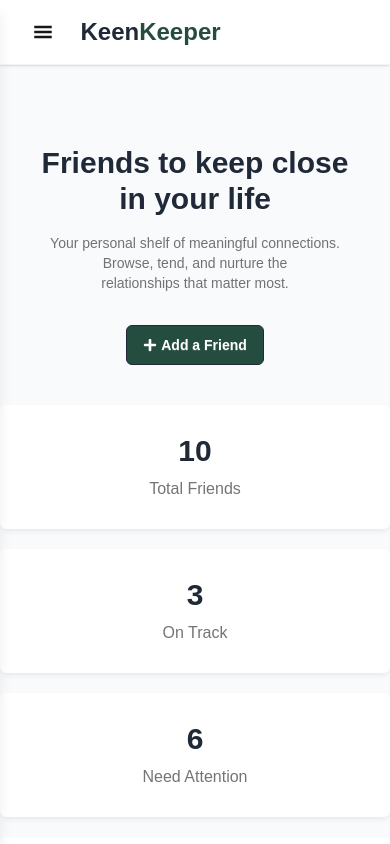
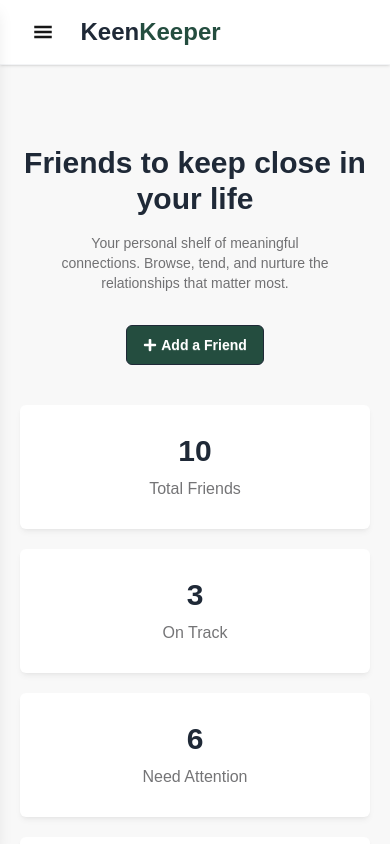
Before and after one commit to jubairalamdev/keen-keeper-A7, a Next.js app: page / in a window 390 px wide. Shown: the top 844 px of the page. Built offline with nearby package versions, Linux system fonts and the light colour scheme.

Commit message:
Responsiveness Created for Homepage

```diff
--- a/src/app/components/AllFriends/AllFriends.jsx
+++ b/src/app/components/AllFriends/AllFriends.jsx
@@ -8,13 +8,13 @@ const AllFriends = () => {
     // console.log(friends);
 
     return (
-        <div className="bg-[#f8fafc] pt-10 pb-20">
+        <div className="pt-10 pb-20">
             <div className="">
             <h2 className="font-bold text-3xl mb-4 text-[#1F2937]">Your Friends</h2>
             {/* <div className="grid grid-cols-1 md:grid-cols-4 gap-4"> */}
 
                 {loading ? <Loading></Loading>
-                   : <div className="grid grid-cols-1 md:grid-cols-4 gap-6">
+                   : <div className="grid grid-cols-1 sm:grid-cols-2 lg:grid-cols-4 gap-6">
                        {friends.map(friend=> <FriendCard key={friend.id} friend={friend}></FriendCard>)}
                    </div>
                 }
--- a/src/app/components/Banner/Banner.jsx
+++ b/src/app/components/Banner/Banner.jsx
@@ -3,8 +3,8 @@ import { FaPlus } from 'react-icons/fa';
 
 const Banner = () => {
     return (
-        <div className='bg-[#f8fafc] pt-20 pb-10 text-center'>
-            <h2 className='w-[80%] mx-auto font-bold text-3xl md:text-4xl mb-4 text-[#1F2937]'>Friends to keep close in your life</h2>
+        <div className='pt-20 pb-10 text-center'>
+            <h2 className='md:w-[80%] mx-auto font-bold text-3xl md:text-4xl mb-4 text-[#1F2937]'>Friends to keep close in your life</h2>
             <p className='w-[80%] mx-auto text-sm text-base-content/60 mb-8'>Your personal shelf of meaningful connections. Browse, tend, and nurture the <br />
                 relationships that matter most.</p>
             <div className='flex justify-center items-center'>
--- a/src/app/components/Stats/Stats.jsx
+++ b/src/app/components/Stats/Stats.jsx
@@ -2,8 +2,8 @@ import React from 'react';
 
 const Stats = () => {
     return (
-        <div className='bg-[#f8fafc] '>
-            <div className=' grid grid-cols-1 md:grid-cols-4 gap-5 pb-10 border-b-2 border-gray-200'>
+        <div className=''>
+            <div className=' grid grid-cols-1 sm:grid-cols-2 lg:grid-cols-4 gap-5 pb-10 border-b-2 border-gray-200'>
                 <div className='rounded-md shadow-md shadow-base-content/5 transition hover:shadow-lg hover:-translate-y-1 text-center py-7 bg-white'>
                     <h2 className='text-3xl mb-2 font-bold text-[#1F2937]'>10</h2>
                     <p className='text-base-content/60'>Total Friends</p>
--- a/src/app/page.js
+++ b/src/app/page.js
@@ -10,7 +10,7 @@ export default function Home() {
 
   return (
     <main className="bg-base-200">
-      <div className="max-w-290 mx-auto">
+      <div className="max-w-290 mx-auto bg-base-200 px-5 md:px-8 xl:px-0">
       <Banner/>
       <Stats/>
       <AllFriends/>
```
